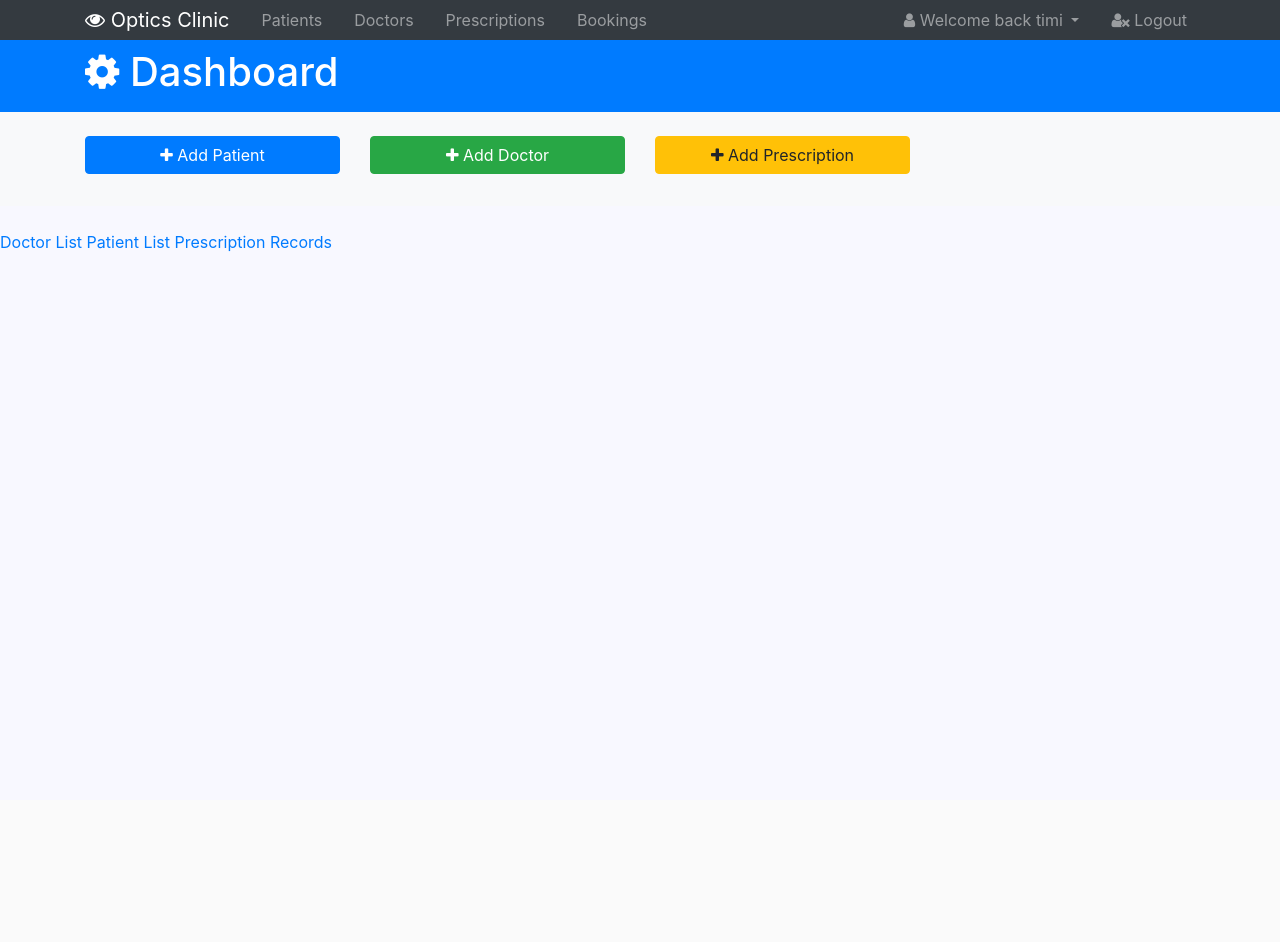
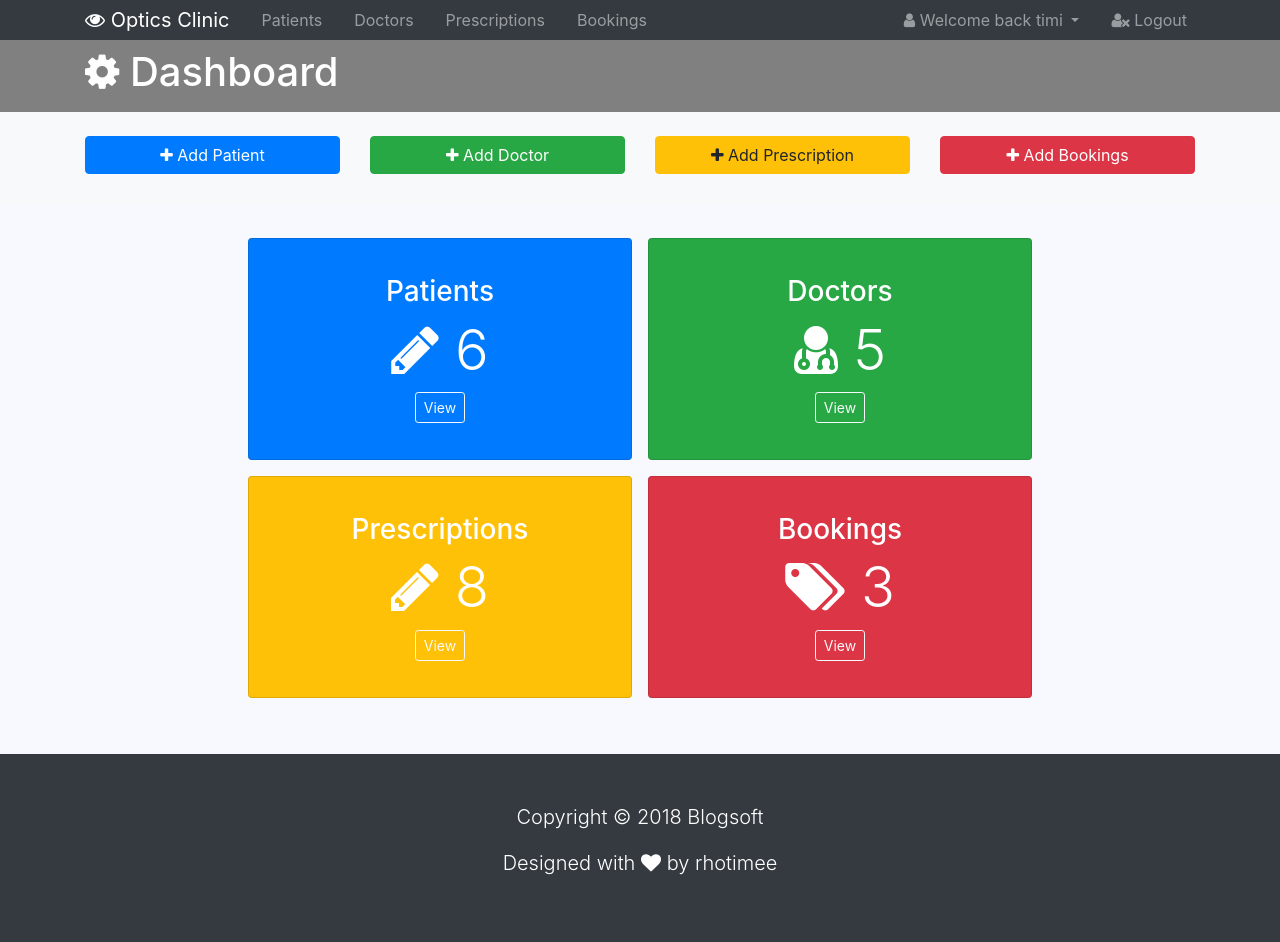
Before and after one commit to Rhotimee/optic-clinic, a Django app: page /clinic/ in a window 1280 px wide. Before the commit the page ends 252 px from the top, so only its background shows below. Run offline with Django 3.2, Linux system fonts and the light colour scheme; some libraries are stand-ins or nearby versions.

Commit message:
Cards , Footer and Refactoring

```diff
--- a/clinic/templates/clinic/book_list.html
+++ b/clinic/templates/clinic/book_list.html
@@ -4,6 +4,7 @@
 {% block title %} Doctor's List {% endblock %}
 
 {% block head %}<i class="fa fa-book"></i> Bookings {% endblock head %}
+
 
 {% block content %}
 
--- a/clinic/templates/clinic/clinic.html
+++ b/clinic/templates/clinic/clinic.html
@@ -25,12 +25,60 @@
                         <i class="fa fa-plus"></i> Add Prescription
                     </a>
                 </div>
+                <div class="col-md-3 mb-2">
+                    <a href="#" class="btn btn-danger btn-block" data-toggle="modal" data-target=#addUserModal>
+                        <i class="fa fa-plus"></i> Add Bookings
+                    </a>
+                </div>
             </div>
         </div>
     </section>
 
-    <a href="{% url 'clinic:doctor-list' %}">Doctor List</a>
-    <a href="{% url 'clinic:patient-list' %}">Patient List</a>
-    <a href="{% url 'clinic:prescription-list' %}">Prescription Records</a>
+    <section id="counts">
+        <div class="container">
+            <div class="row justify-content-center">
+                <div class="card text-center bg-primary text-white p-3 m-2" style="width: 24rem;">
+                    <div class="card-body">
+                            <h3>Patients</h3>
+                            <h1 class="display-4">
+                                <i class="fa fa-pencil"></i> 6
+                            </h1>
+                            <a href="{% url 'clinic:patient-list' %}" class="btn btn-outline-light btn-sm">View</a>
+                        </div>
+                    </div>
+                <div class="card text-center bg-success text-white p-3 m-2" style="width: 24rem;">
+                    <div class="card-body">
+                        <h3>Doctors</h3>
+                        <h1 class="display-4">
+                            <i class="fa fa-user-md"></i> 5
+                        </h1>
+                        <a href="{% url 'clinic:doctor-list' %}" class="btn btn-outline-light btn-sm">View</a>
+                    </div>
+                </div>
+            </div>
+                        <div class="row justify-content-center">
+                <div class="card text-center bg-warning text-white p-3 m-2" style="width: 24rem;">
+                    <div class="card-body">
+                            <h3>Prescriptions</h3>
+                            <h1 class="display-4">
+                                <i class="fa fa-pencil"></i> 8
+                            </h1>
+                            <a href="{% url 'clinic:prescription-list' %}" class="btn btn-outline-light btn-sm">View</a>
+                        </div>
+                    </div>
+                <div class="card text-center bg-danger text-white p-3 m-2" style="width: 24rem;">
+                    <div class="card-body">
+                        <h3>Bookings</h3>
+                        <h1 class="display-4">
+                            <i class="fa fa-tags"></i> 3
+                        </h1>
+                        <a href="{% url 'clinic:book-list' %}" class="btn btn-outline-light btn-sm">View</a>
+                    </div>
+                </div>
+            </div>
+
+        </div>
+    </section>
+
 
 {% endblock content %}
--- a/clinic/templates/clinic/doctor_list.html
+++ b/clinic/templates/clinic/doctor_list.html
@@ -3,7 +3,7 @@
 
 {% block title %} Doctor's List {% endblock %}
 
-{% block head %}<i class="fa fa-user"></i> Doctors {% endblock head %}
+{% block head %}<i class="fa fa-user-md"></i> Doctors {% endblock head %}
 
 {% block content %}
 
@@ -12,7 +12,7 @@
         <div class="container">
             <div class="row">
             <div class="col-md-3">
-                    <a href="#" class="btn btn-primary btn-block mb-3" data-toggle="modal" data-target=#addPostModal>
+                    <a href="#" class="btn btn-success btn-block mb-3" data-toggle="modal" data-target=#addPostModal>
                         <i class="fa fa-plus"></i> Add Doctor
                     </a>
                 </div>
@@ -20,7 +20,7 @@
                     <div class="input-group">
                         <input type="text" class="form-control" placeholder="Search">
                         <span class="inpu-group-btn">
-                            <button class="btn btn-primary"><i class="fa fa-search" aria-hidden="true"></i></button>
+                            <button class="btn btn-success"><i class="fa fa-search" aria-hidden="true"></i></button>
                         </span>
                     </div>
                 </div>
--- a/templates/base.html
+++ b/templates/base.html
@@ -73,7 +73,7 @@ Optics Clinic</a>
         </div>
     </nav>
 
-    <header id="main-header" class="py-2 bg-primary text-white">
+    <header id="main-header" class="py-2 bg-grey text-white" style="background-color:grey;">
         <div class="container">
             <div class="row">
                 <div class="col-md-6">
@@ -85,10 +85,26 @@ Optics Clinic</a>
 
 
 
+
+
+
+
         {% block content %}
 
         {% endblock content %}
 
+
+    <footer id="main-footer" class="bg-dark text-white mt-5 p-5" >
+        <div class="container">
+            <div class="row">
+                <div class="col">
+                    <p class="lead text-center">Copyright &copy; 2018 Blogsoft</p>
+                    <p class="lead text-center mt-3">Designed with <i class="fa fa-heart"></i> <a class="text-white" href="http://twitter.com/rhotimee"> by rhotimee</a> </p>
+                </div>
+            </div>
+        </div>
+
+    </footer>
 
     <!-- Optional JavaScript -->
     <!-- jQuery first, then Popper.js, then Bootstrap JS -->
```
Also changed, not shown: static/css/styles.css (line endings or trailing spaces).
